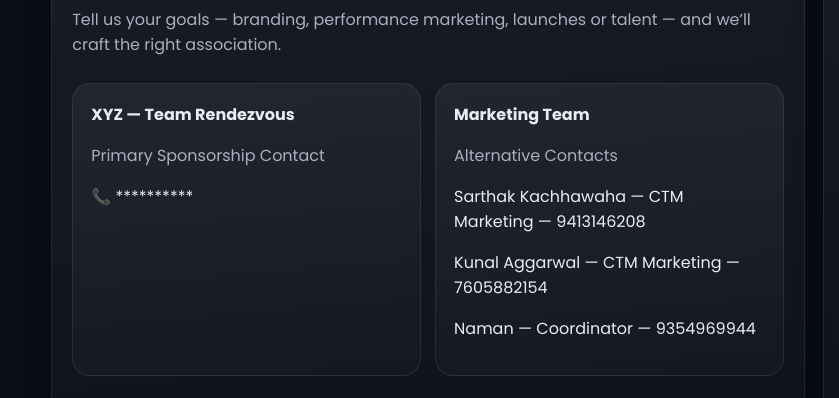
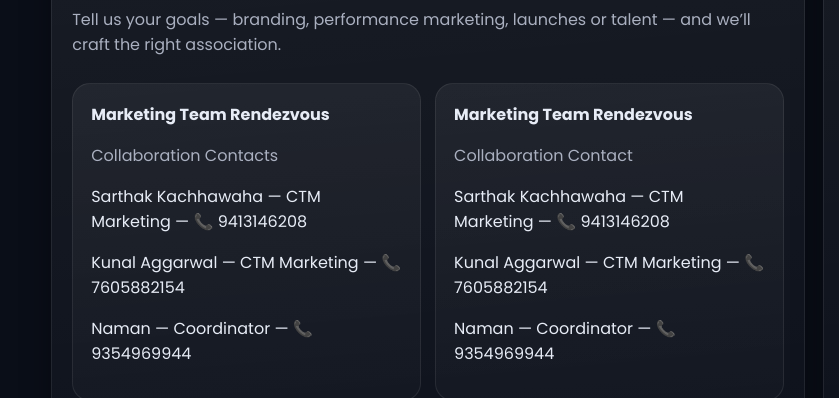
Before and after one commit to amanbalara/IITD-PROM, a plain HTML site: page index.html in a window 1280 px wide. Shown: the part 3423-3821 px from the top of the page, 0-839 px from the left. Drawn offline with Linux system fonts and the light colour scheme.

Commit message:
Update index.html

```diff
--- a/index.html
+++ b/index.html
@@ -281,7 +281,7 @@
   <!-- OPPORTUNITIES / SECTORS -->
   <section id="opportunities" class="section">
     <div class="container">
-      <h2>Sponsorship Opportunities</h2>
+      <h2>Collaboration Opportunities</h2>
       <p class="sub">Pick a lane — or mix &amp; match — to craft a campaign that delivers.</p>
       <div class="grid cols-3">
         <div class="card shadow" data-reveal>
@@ -386,10 +386,10 @@
     </div>
   </section>
 
-  <!-- WHY SPONSOR RDV -->
+  <!-- WHY Collaborate With RDV -->
   <section id="why" class="section">
     <div class="container">
-      <h2>Why Sponsor Rendezvous 2025</h2>
+      <h2>Why Collaborate With Rendezvous 2025</h2>
       <p class="sub">From unmatched scale to curated experiences — built to meet brand KPIs.</p>
       <div class="grid cols-3">
         <div class="card shadow" data-reveal>
@@ -455,16 +455,18 @@
         <p class="sub">Tell us your goals — branding, performance marketing, launches or talent — and we’ll craft the right association.</p>
         <div class="grid" style="grid-template-columns: 1fr 1fr; gap:14px">
           <div class="card">
-            <div class="title">XYZ — Team Rendezvous</div>
-            <p class="muted">Primary Sponsorship Contact</p>
-            <p>📞 **********</p>
+            <div class="title">Marketing Team Rendezvous</div>
+            <p class="muted">Collaboration Contacts</p>
+            <p>Sarthak Kachhawaha — CTM Marketing — 📞 9413146208</p>
+            <p>Kunal Aggarwal     — CTM Marketing — 📞 7605882154</p>
+            <p>Naman              — Coordinator   — 📞 9354969944</p>
           </div>
           <div class="card">
-            <div class="title">Marketing Team</div>
-            <p class="muted">Alternative Contacts</p>
-            <p>Sarthak Kachhawaha — CTM Marketing — 9413146208</p>
-            <p>Kunal Aggarwal — CTM Marketing — 7605882154</p>
-            <p>Naman — Coordinator — 9354969944</p>
+            <div class="title">Marketing Team Rendezvous</div>
+            <p class="muted">Collaboration Contact</p>
+            <p>Sarthak Kachhawaha — CTM Marketing — 📞 9413146208</p>
+            <p>Kunal Aggarwal     — CTM Marketing — 📞 7605882154</p>
+            <p>Naman              — Coordinator   — 📞 9354969944</p>
           </div>
         </div>
         <div class="spacer">
```
